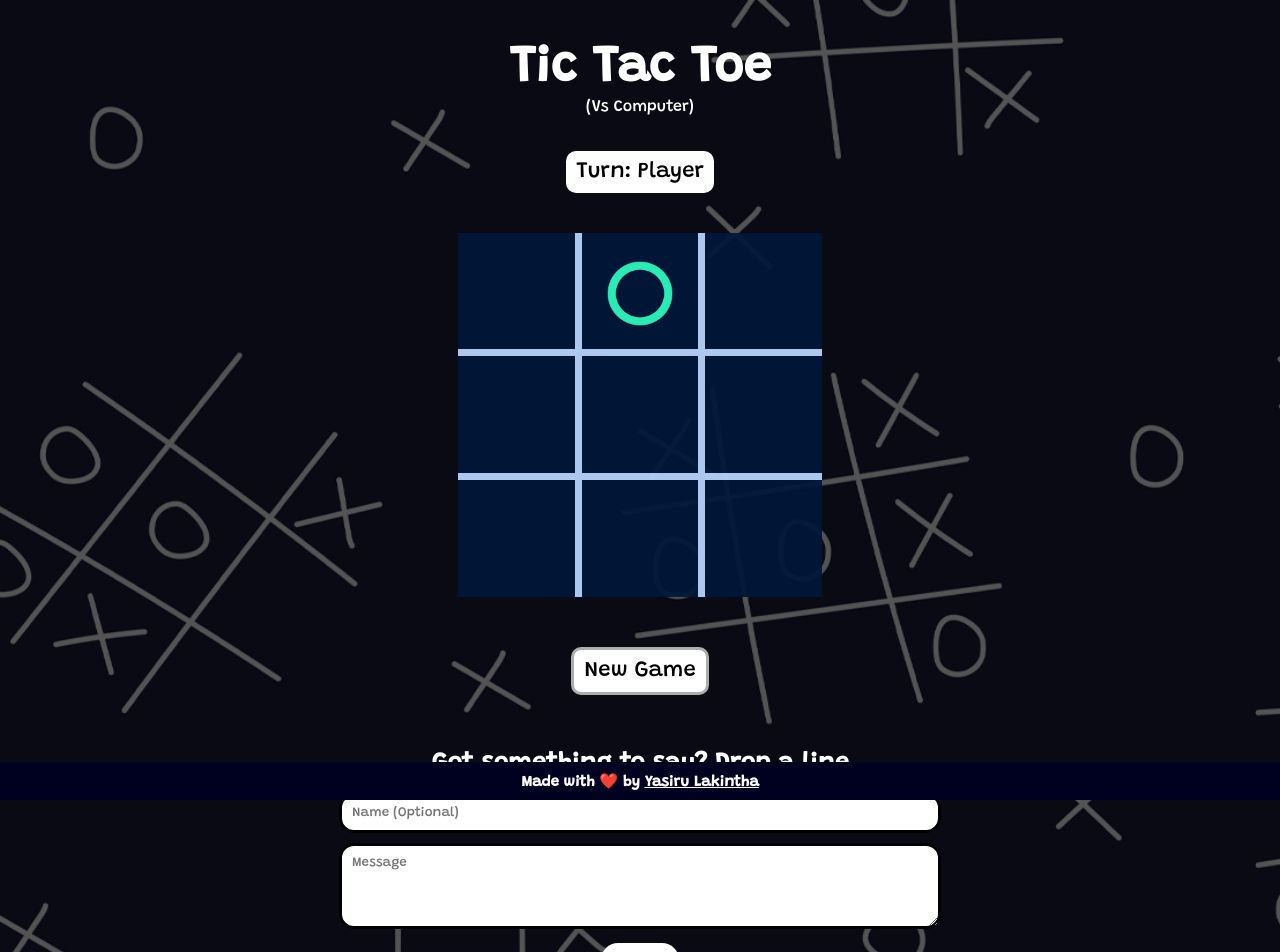
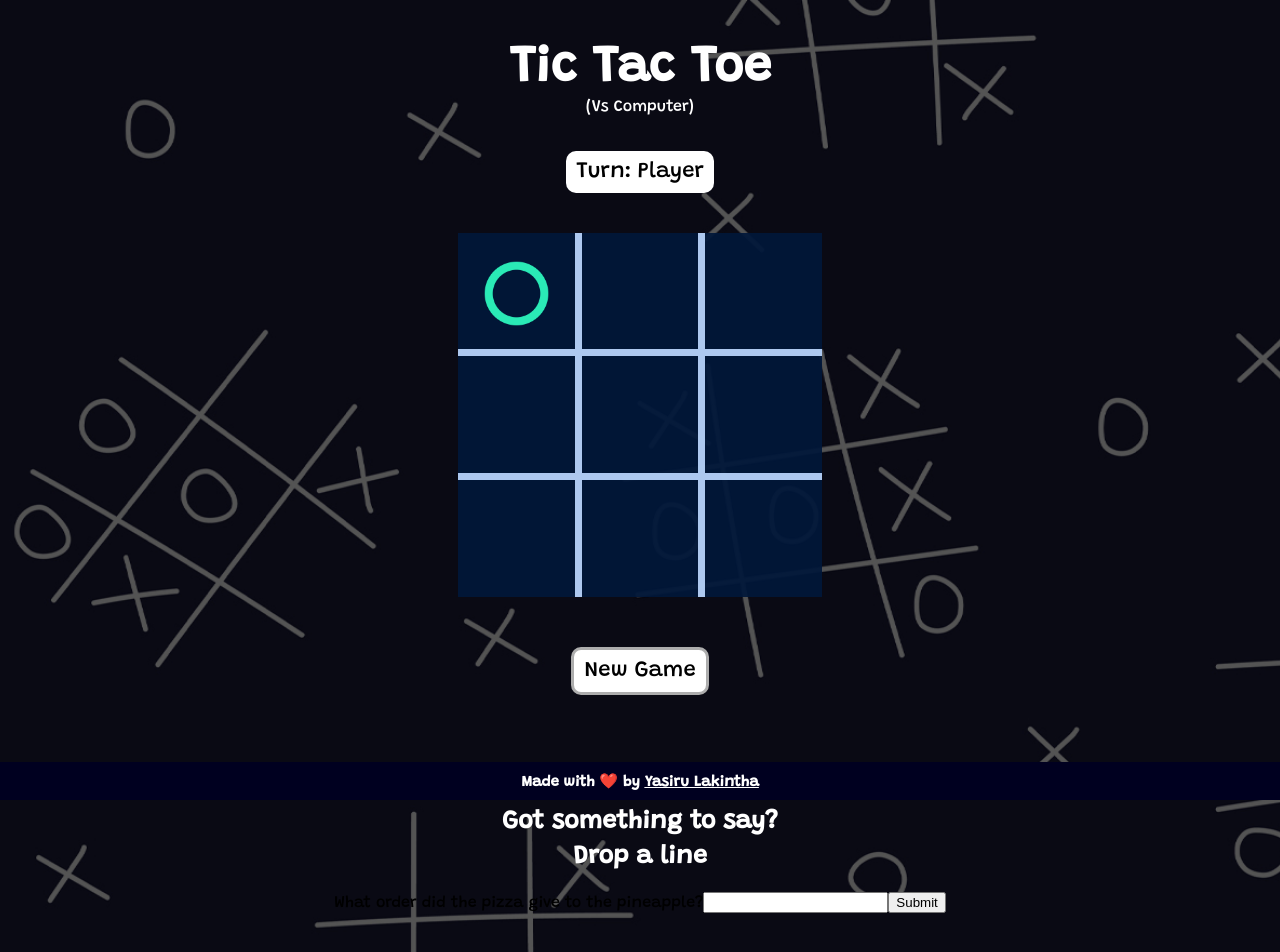
Before and after one commit to YasiruLaki/tictactoe, a React (Create React App) app: page / in a window 1280 px wide. Shown: the top 952 px of the page. Built offline with nearby package versions, Linux system fonts and the light colour scheme; the HTML template or start-up script is replaced by a standard one.

Commit message:
form done

```diff
--- a/src/components/form.css
+++ b/src/components/form.css
@@ -33,6 +33,8 @@ form textarea{
 }
 
 .form-head{
+    line-height: 35px;
+    margin-top: 70px;
     font-size: 25px;
     color: white;
     font-family: 'Grandstander', cursive;
--- a/src/components/form.js
+++ b/src/components/form.js
@@ -1,26 +1,51 @@
-import "./form.css"
+import "./form.css";
+import React, { useState } from "react";
 
 function Form() {
-    return(
-        <div>
-            <div>
-                <h1 className="form-head">Got something to say? Drop a line</h1>
-                <form>
-                    <input
-                    className="form-input"
-                    placeholder="Name (Optional)">
-                    </input><br></br>
-                    <textarea
-                    className="form-input"
-                    placeholder="Message" required>
-                    </textarea><br></br>
-                    <button type="submit" className="form-btn">
-                        Submit
-                    </button>
-                </form>
-            </div>
-        </div>
-    )
+  const [order, setOrder] = useState(""); // Initialize order state
+
+  const handleChange = (event) => {
+    // Update the 'order' state with the input value
+    setOrder(event.target.value);
+  };
+
+  const handleSubmit = (event) => {
+    event.preventDefault();
+
+    const myForm = event.target;
+    const formData = new FormData(myForm);
+
+    fetch("/", {
+      method: "POST",
+      headers: { "Content-Type": "application/x-www-form-urlencoded" },
+      body: new URLSearchParams(formData).toString(),
+    })
+      .then(() => alert("Thank you for your submission"))
+      .catch((error) => alert(error));
+  };
+
+  return (
+    <div>
+      <div>
+        <h1 className="form-head">
+          Got something to say?<br></br>Drop a line
+        </h1>
+        <form
+          data-netlify="true"
+          name="pizzaOrder"
+          method="post"
+          onSubmit={handleSubmit}
+        >
+          <input type="hidden" name="form-name" value="pizzaOrder" />
+          <label>
+            What order did the pizza give to the pineapple?
+            <input name="order" type="text" value={order} onChange={handleChange} />
+          </label>
+          <input type="submit" />
+        </form>
+      </div>
+    </div>
+  );
 }
 
 export default Form;
--- a/src/components/grid.js
+++ b/src/components/grid.js
@@ -2,7 +2,7 @@ import React, { useState, useEffect } from 'react';
 import './grid.css';
 import circle from "../assets/circle.png";
 import cross from "../assets/cross.png";
-import bg from "../assets/bg.jpg"
+import bg from "../assets/bg.jpg";
 
 function Grid() {
   const [boxes, setBoxes] = useState(Array(9).fill(null));
@@ -21,10 +21,10 @@ function Grid() {
     }
   }, [isCircleTurn, winner, boxes, isComputerThinking]);
 
-  const handleTurn = ()=>{
+  const handleTurn = () => {
     if (isComputerThinking) {
       return <div>Turn: Computer</div>
-    } else{
+    } else {
       return <div>Turn: Player</div>
     }
   }
@@ -77,7 +77,7 @@ function Grid() {
       if (!board[i]) {
         board[i] = player;
         const random = Math.random();
-        const score = random < 0.9 ? minimax(board, 0, false, player, opponent) : Math.random() * 10;
+        const score = random < 0.95 ? minimax(board, 0, false, player, opponent) : Math.random() * 10;
 
         board[i] = null;
 
@@ -163,42 +163,21 @@ function Grid() {
     setWinner(null);
   };
 
-
-  const Modal = () => {
-  let subtitle;
-  const [modalIsOpen, setIsOpen] = React.useState(false);
-
-  function openModal() {
-    setIsOpen(true);
-  }
-
-  function afterOpenModal() {
-    // references are now sync'd and can be accessed.
-    subtitle.style.color = '#f00';
-  }
-
-  function closeModal() {
-    setIsOpen(false);
-  }
-}
-
   return (
     <div>
       <div className='game'>
         <div>
-      <img src={bg} className='bg'></img>
+          <img src={bg} className='bg' alt='background' />
         </div>
         <div className='top-txts'>
           <h1>Tic Tac Toe</h1>
           <p>(Vs Computer)</p>
         </div>
-
         <div>
           <button className='turn'>
             {handleTurn()}
           </button>
         </div>
-
         <div className="grid">
           {Array(9).fill(null).map((_, index) => (
             <div key={index} className='box-container'>
@@ -206,7 +185,6 @@ function Grid() {
             </div>
           ))}
         </div>
-
         <div className='results'>
           {renderResult()}
         </div>
```
Lines whose indentation alone changed are shown as unchanged.
